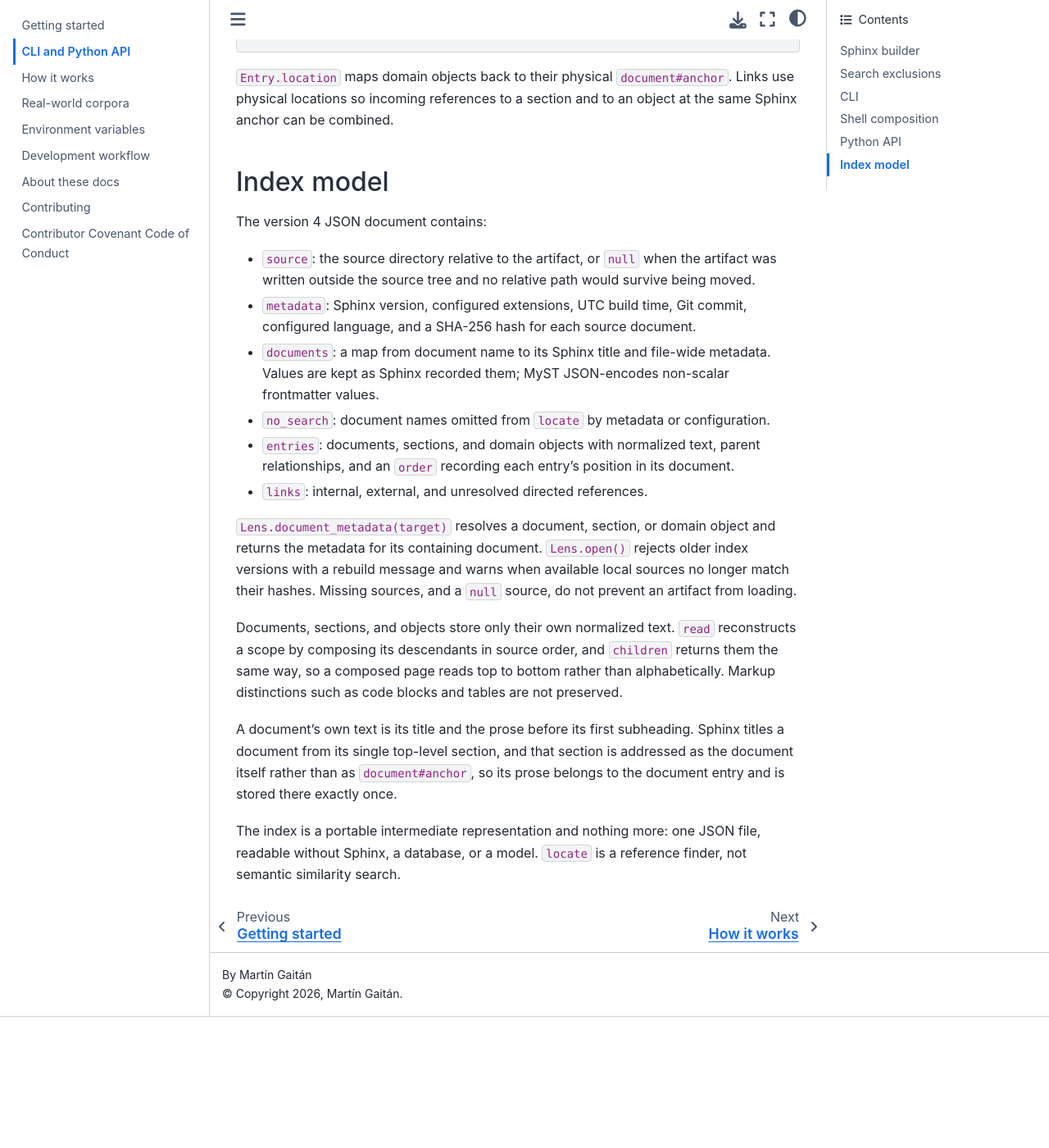
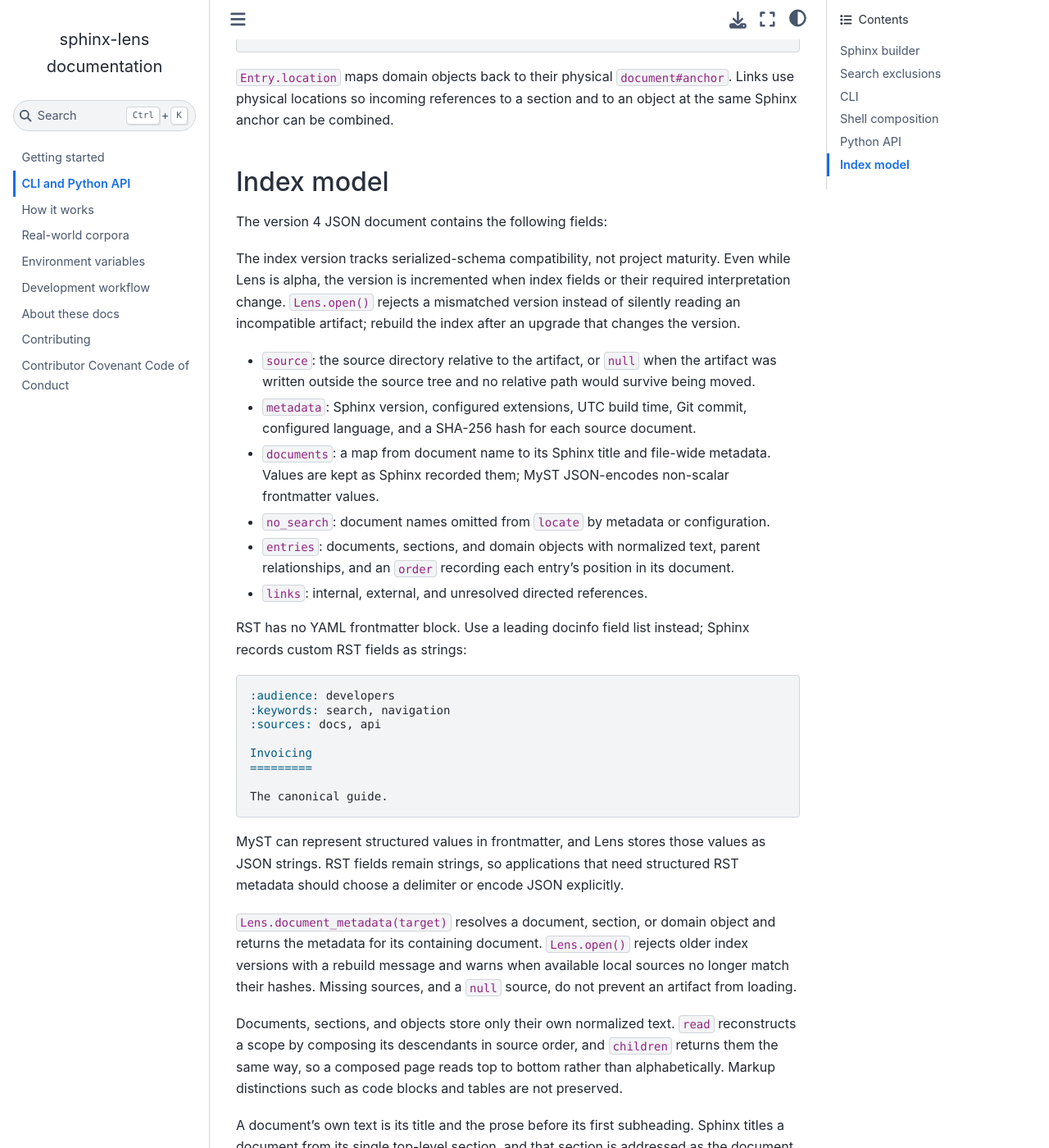
Before and after one commit to mgaitan/sphinx-lens, a Sphinx documentation site: the page built from docs/reference.md, in a window 1280 px wide and 1400 px high, scrolled down 3284 px. Shown: the whole window at 82% size. Built offline with Sphinx 7.4.7 and the Sphinx Book theme 1.1.4, drawn with Linux system fonts in a browser that asks for light colours; before the commit the page ends 4524 px from its top, so only the background shows below that.

Commit message:
Document index metadata compatibility

````diff
--- a/docs/reference.md
+++ b/docs/reference.md
@@ -157,7 +157,13 @@
 
 ## Index model
 
-The version 4 JSON document contains:
+The version 4 JSON document contains the following fields:
+
+The index version tracks serialized-schema compatibility, not project maturity.
+Even while Lens is alpha, the version is incremented when index fields or their
+required interpretation change. `Lens.open()` rejects a mismatched version
+instead of silently reading an incompatible artifact; rebuild the index after an
+upgrade that changes the version.
 
 - `source`: the source directory relative to the artifact, or `null` when the
   artifact was written outside the source tree and no relative path would
@@ -172,6 +178,24 @@
   parent relationships, and an `order` recording each entry's position in its
   document.
 - `links`: internal, external, and unresolved directed references.
+
+RST has no YAML frontmatter block. Use a leading docinfo field list instead;
+Sphinx records custom RST fields as strings:
+
+```rst
+:audience: developers
+:keywords: search, navigation
+:sources: docs, api
+
+Invoicing
+=========
+
+The canonical guide.
+```
+
+MyST can represent structured values in frontmatter, and Lens stores those
+values as JSON strings. RST fields remain strings, so applications that need
+structured RST metadata should choose a delimiter or encode JSON explicitly.
 
 `Lens.document_metadata(target)` resolves a document, section, or domain object
 and returns the metadata for its containing document. `Lens.open()` rejects
````
Also changed, not shown: 2 other files.
